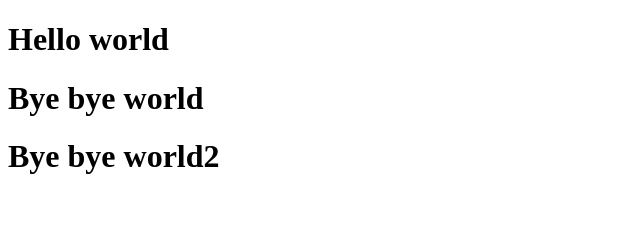
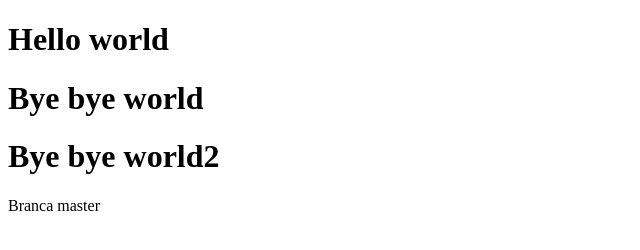
Before and after one commit to joriolroca/test-git, a plain HTML site: page index.html in a window 1280 px wide. Shown: the whole page, without its empty margins (0-640 px from the left). Drawn offline with Linux system fonts and the light colour scheme.

Commit message:
7 commit master

```diff
--- a/index.html
+++ b/index.html
@@ -9,5 +9,8 @@
     <h1>Hello world</h1>
     <h1>Bye bye world</h1>
     <h1>Bye bye world2</h1>
+
+
+    <p>Branca master</p>
 </body>
 </html>
```
